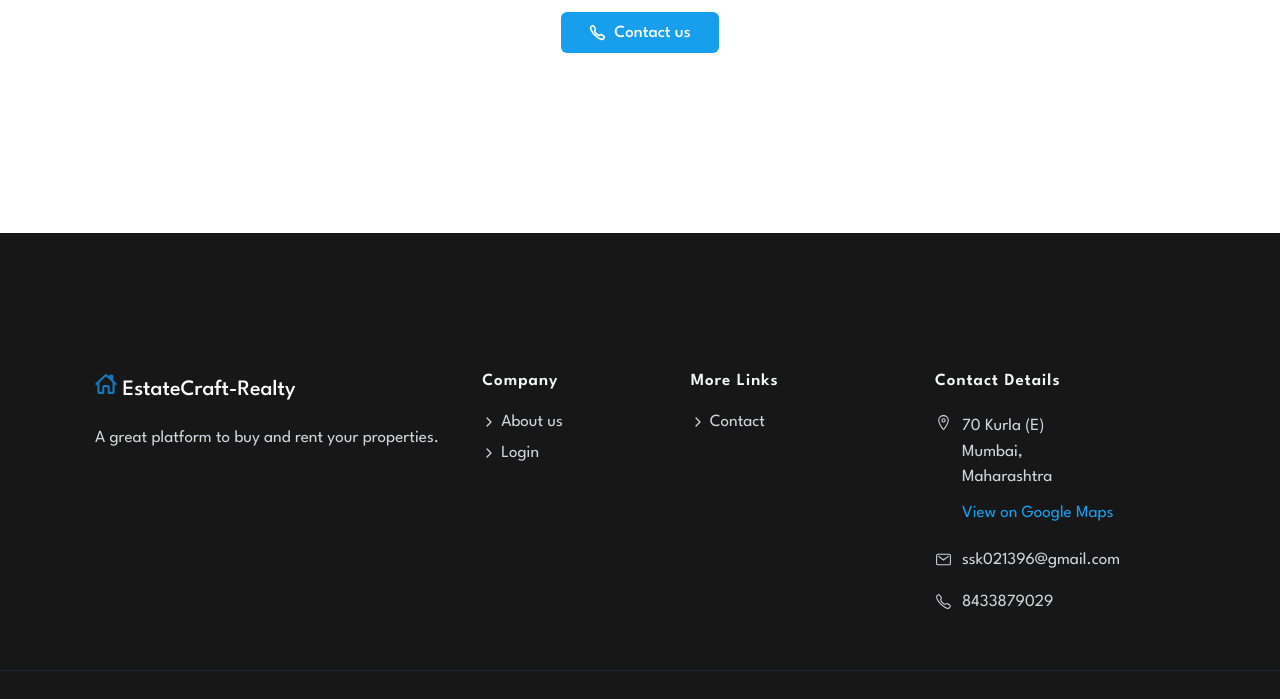
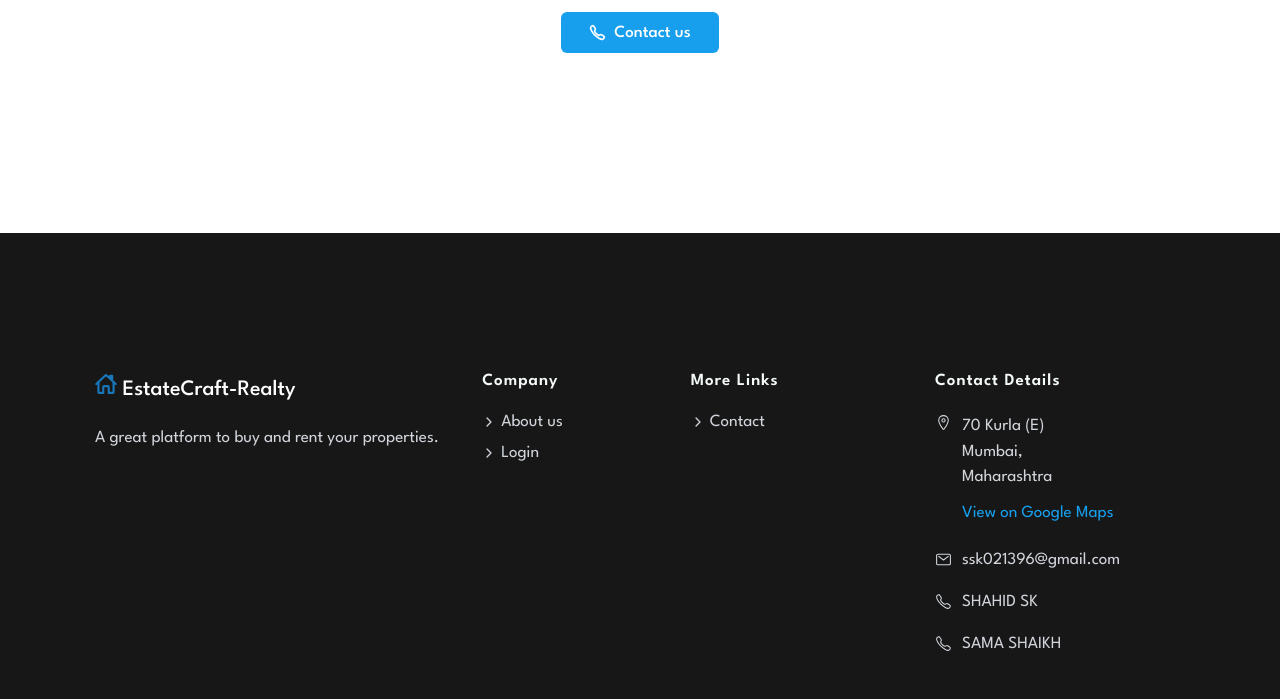
Before and after one commit to am471/website-realestate, a plain HTML site: page index.html in a window 1280 px wide. Shown: the part 3445-4144 px from the top of the page. Drawn offline with nearby package versions, Linux system fonts and the light colour scheme.

Commit message:
Update index.html

```diff
--- a/index.html
+++ b/index.html
@@ -395,7 +395,11 @@
 
                             <li class="footer-item">
                                 <ion-icon name="call-outline"></ion-icon>
-                                <a href="tel: 000-111-22233" class="footer-link">8433879029</a>
+                                <a href="tel: "8433879029" class="footer-link">SHAHID SK</a>
+                            </li>
+				<li class="footer-item">
+                                <ion-icon name="call-outline"></ion-icon>
+                                <a href="tel: "9137596096" class="footer-link">SAMA SHAIKH</a>
                             </li>
                         </ul>
                     </div>
```
